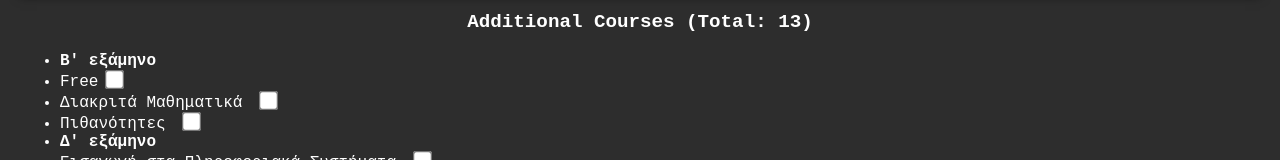
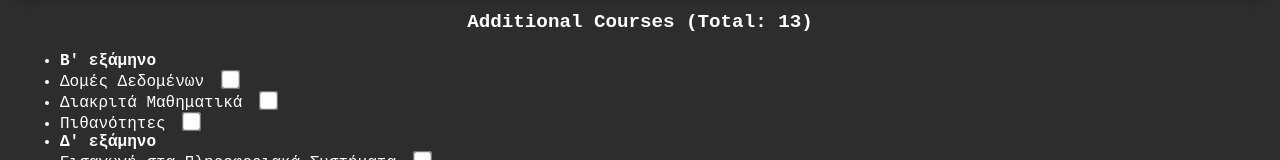
Before and after one commit to x-dot/x-dot.github.io, a plain HTML site: page index.html in a window 1280 px wide. Shown: the part 544-704 px from the top of the page. Drawn offline with Linux system fonts and the light colour scheme.

Commit message:
Update index.html

```diff
--- a/index.html
+++ b/index.html
@@ -232,7 +232,7 @@
 <h3>Additional Courses (Total: 13)</h3>
 <ul>
     <li><strong>Β' εξάμηνο</strong></li>
-    <li>Free<input type="checkbox"></li>
+    <li>Δομές Δεδομένων <input type="checkbox"></li>
     <li>Διακριτά Μαθηματικά <input type="checkbox"></li>
     <li>Πιθανότητες <input type="checkbox"></li>
     <li><strong>Δ' εξάμηνο</strong></li>
```
